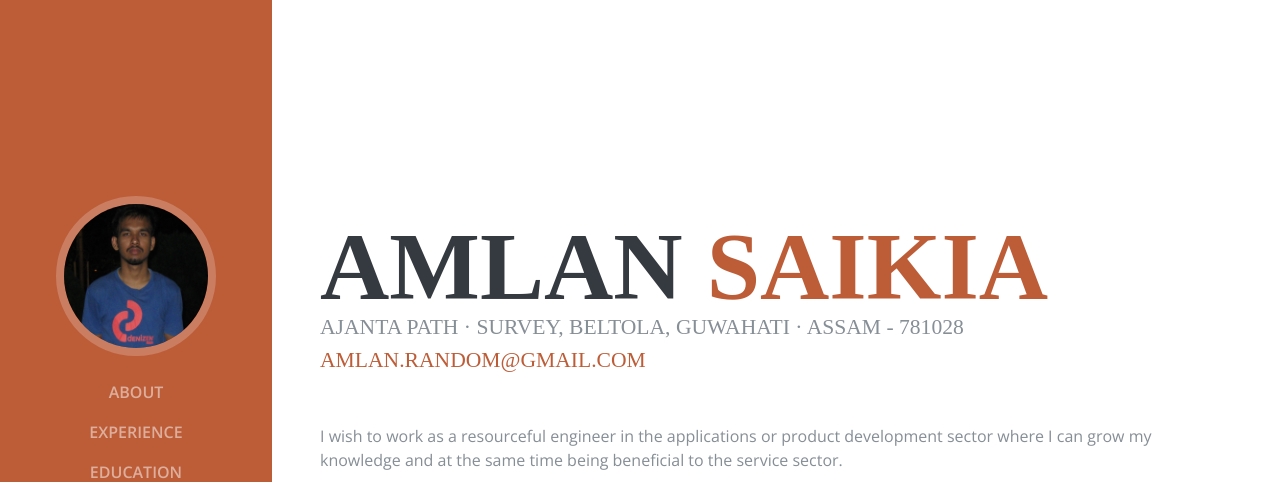
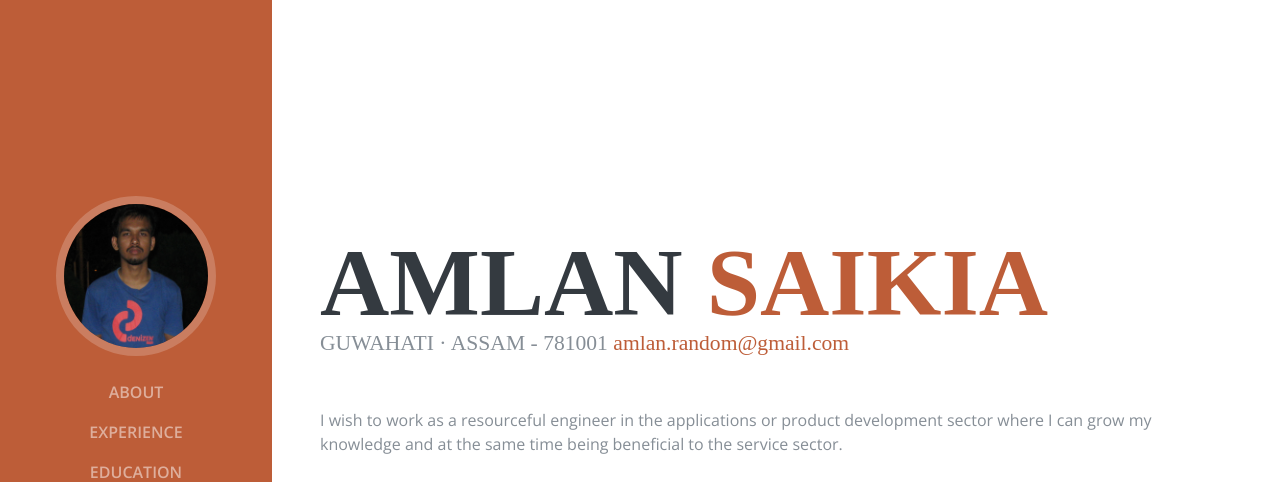
Before and after one commit to amlan01/amlan01.github.io, a plain HTML site: page index.html in a window 1280 px wide. Shown: the top 482 px of the page. Drawn offline with nearby package versions, Linux system fonts and the light colour scheme; a web font is replaced by a local one.

Commit message:
updated education info

```diff
--- a/index.html
+++ b/index.html
@@ -68,8 +68,8 @@
           <h1 class="mb-0">Amlan
             <span class="text-primary">Saikia</span>
           </h1>
-          <div class="subheading mb-5">Ajanta Path · Survey, Beltola, Guwahati · Assam - 781028
-            <a href="mailto:name@email.com">amlan.random@gmail.com</a>
+          <div class="subheading mb-5">Guwahati · Assam - 781001
+            <span style="text-transform: lowercase;"><a href="mailto:name@email.com">amlan.random@gmail.com</a></span>
           </div>
           <p class="mb-5">I wish to work as a resourceful engineer in the applications or product development sector where I can grow my knowledge and at the same time being beneficial to the service sector.</p>
           <ul class="list-inline list-social-icons mb-0">
@@ -157,7 +157,7 @@
 
           <div class="resume-item d-flex flex-column flex-md-row mb-5">
             <div class="resume-content mr-auto">
-              <h3 class="mb-0">NITS MIRZA (GAUHATI UNIVERSITY)</h3>
+              <h3 class="mb-0">GAUHATI UNIVERSITY</h3>
               <div class="subheading mb-3">Bachelor of Engineering</div>
               <div>Computer Science and Engineering</div>
               <p>PA: 79.6</p>
```
